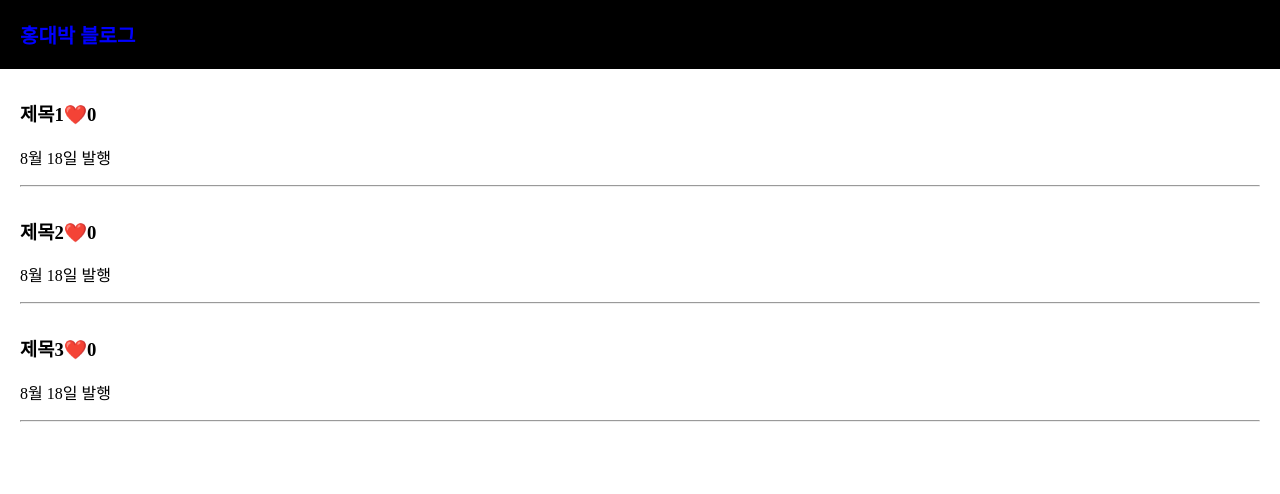
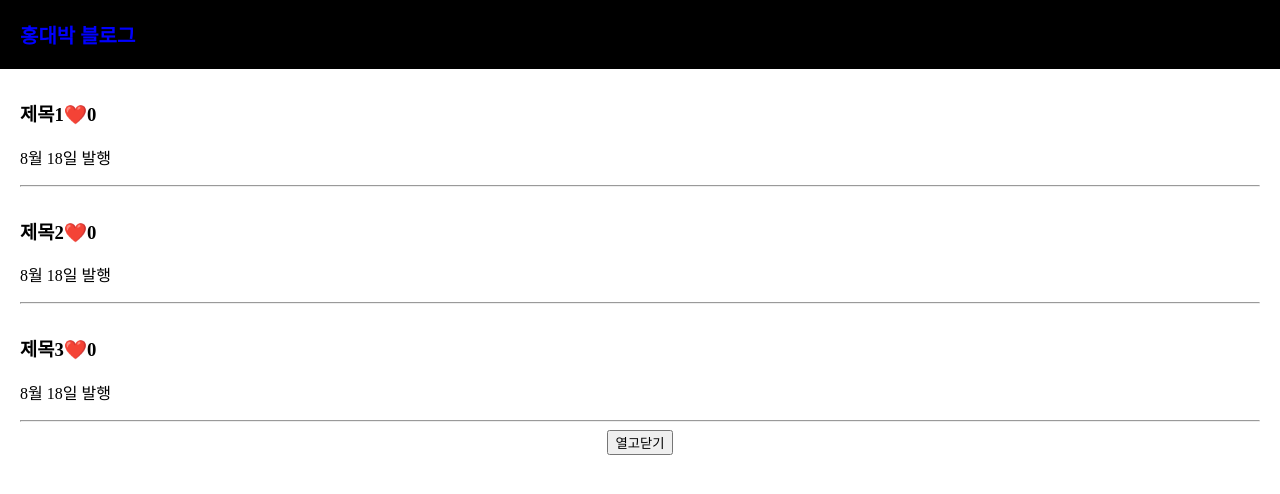
Before and after one commit to brido4125/react_study, a React (Create React App) app in the folder blog/: page / in a window 1280 px wide. Shown: the top 494 px of the page. Built offline with nearby package versions, Linux system fonts and the light colour scheme.

Commit message:
props 배우기

```diff
--- a/blog/src/App.js
+++ b/blog/src/App.js
@@ -34,14 +34,21 @@ function App() {
           )
         })
       }
+      <button onClick={()=>{modalHandler(!modal)}}>열고닫기</button>
+      {
+        modal === true
+        ? <Modal title={title}></Modal>
+        : null
+      }
+
     </div>
   );
 }
 
-function Modal(){
+function Modal(props){
   return(
 <div className="modal">
-        <h2>제목</h2>
+        <h2>{props.title[2]}</h2>
         <p>날짜</p>
         <p>상세내용</p>
       </div>
```
